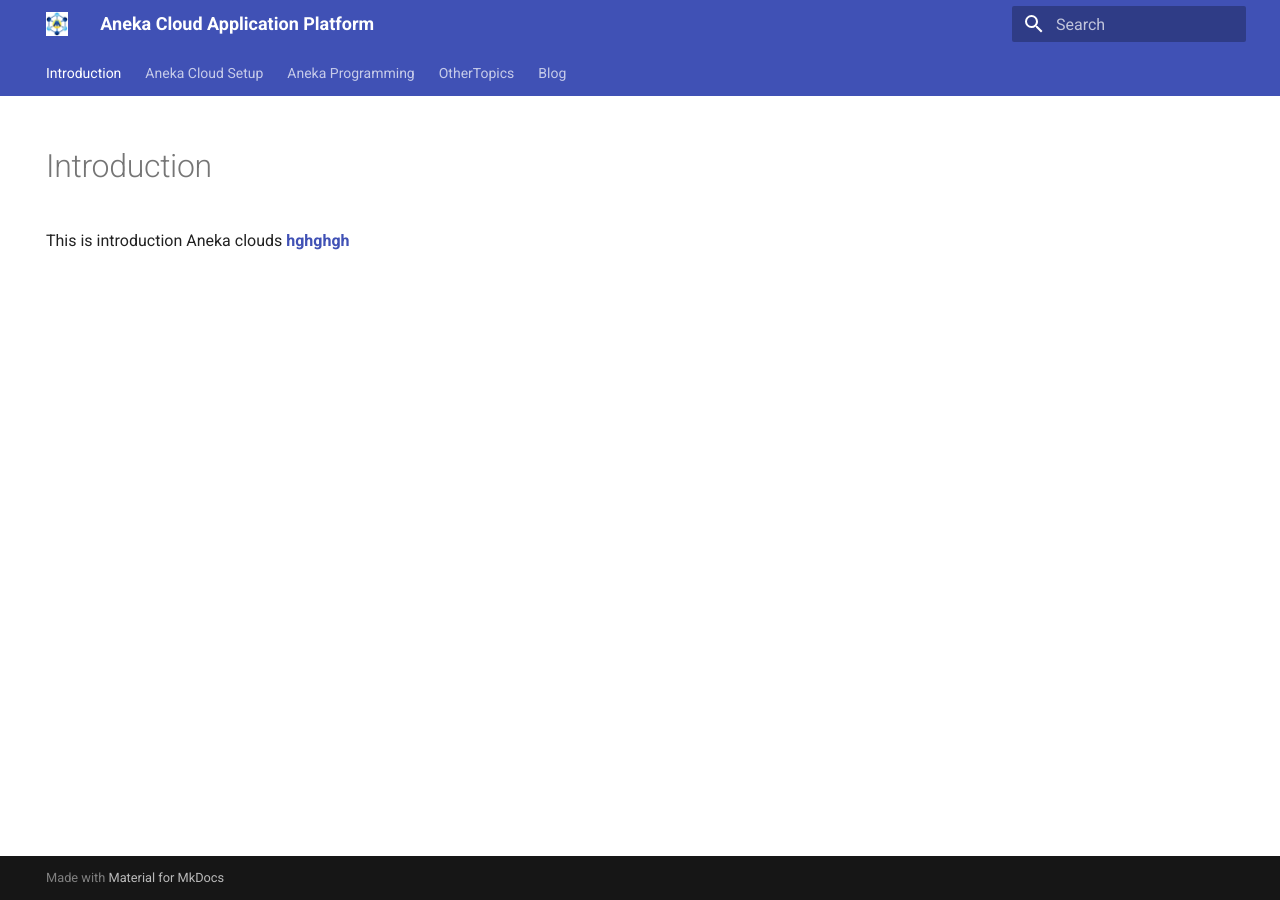
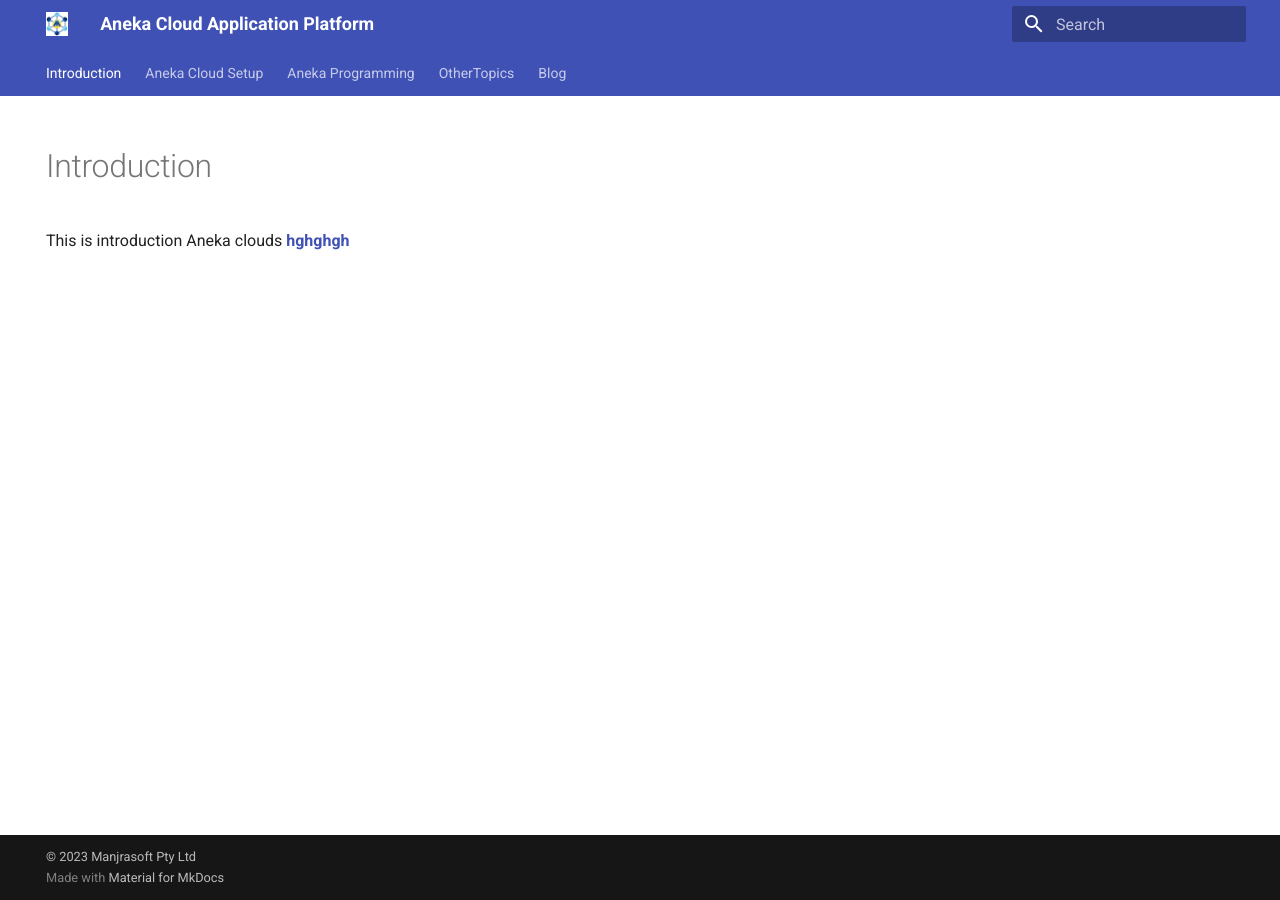
Before and after one commit to shivupoojar/anekadocs, an MkDocs documentation site: the page built from docs/index.md, in a window 1280 px wide. Built offline with MkDocs 1.6.1 and Material for MkDocs 9.7.7, drawn with Linux system fonts in a browser that asks for light colours.

Commit message:
added cc

```diff
--- a/mkdocs.yml
+++ b/mkdocs.yml
@@ -24,3 +24,6 @@
   - pymdownx.emoji:
       emoji_generator: !!python/name:material.extensions.emoji.to_svg
       emoji_index: !!python/name:material.extensions.emoji.twemoji
+
+copyright: |
+  &copy; 2023 <a href="http://manjrasoft.com"  target="_blank" rel="noopener">Manjrasoft Pty Ltd</a>
```
